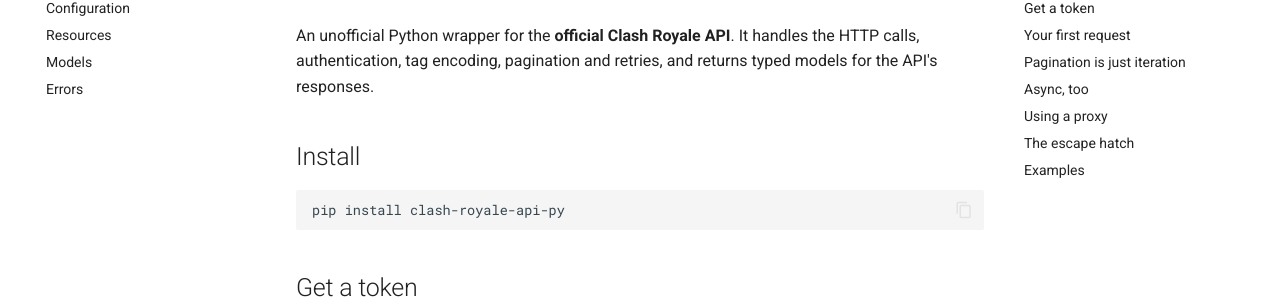
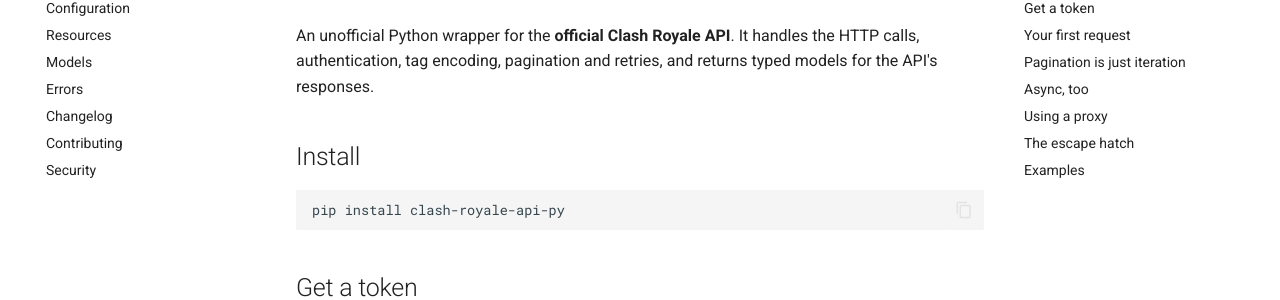
Before and after one commit to AndreVarandas/clash-royale-api-py, an MkDocs documentation site: the page built from docs/index.md, in a window 1280 px wide. Shown: the part 157-457 px from the top of the page. Built offline with MkDocs 1.6.1 and Material for MkDocs 9.7.7, drawn with Linux system fonts in a browser that asks for light colours; comment, search, counter and statistics services are not loaded.

Commit message:
docs: surface changelog, contributing and security on the docs site

```diff
--- a/mkdocs.yml
+++ b/mkdocs.yml
@@ -16,9 +16,15 @@ markdown_extensions:
   - admonition
   - pymdownx.highlight
   - pymdownx.superfences
+  - pymdownx.snippets:
+      base_path: ["."]
+      check_paths: true
 nav:
   - Home: index.md
   - Configuration: configuration.md
   - Resources: resources.md
   - Models: models.md
   - Errors: errors.md
+  - Changelog: changelog.md
+  - Contributing: contributing.md
+  - Security: security.md
```
Also changed, not shown: docs/changelog.md (added, +1 -0 lines), docs/contributing.md (added, +1 -0 lines), docs/security.md (added, +1 -0 lines).
